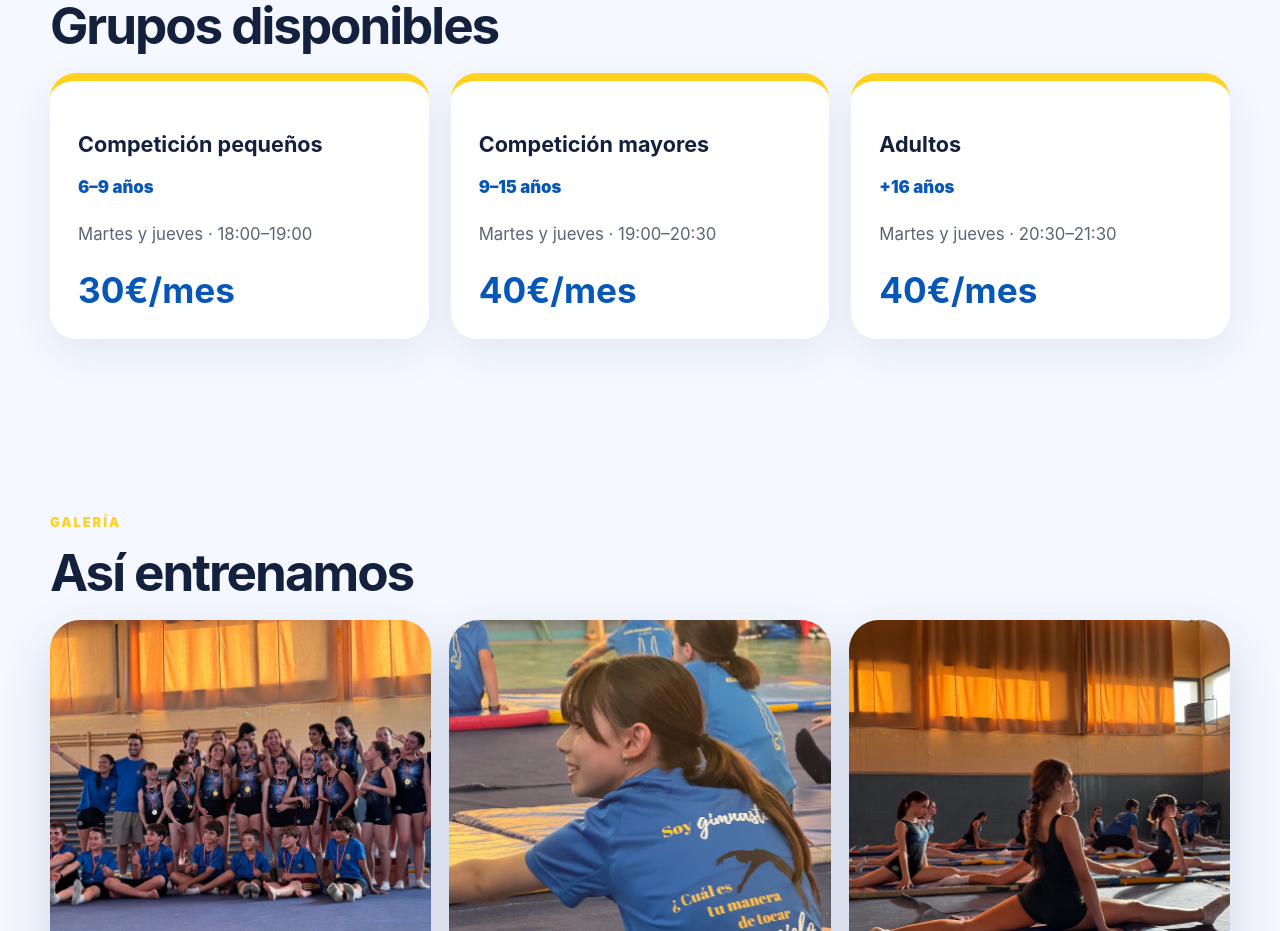
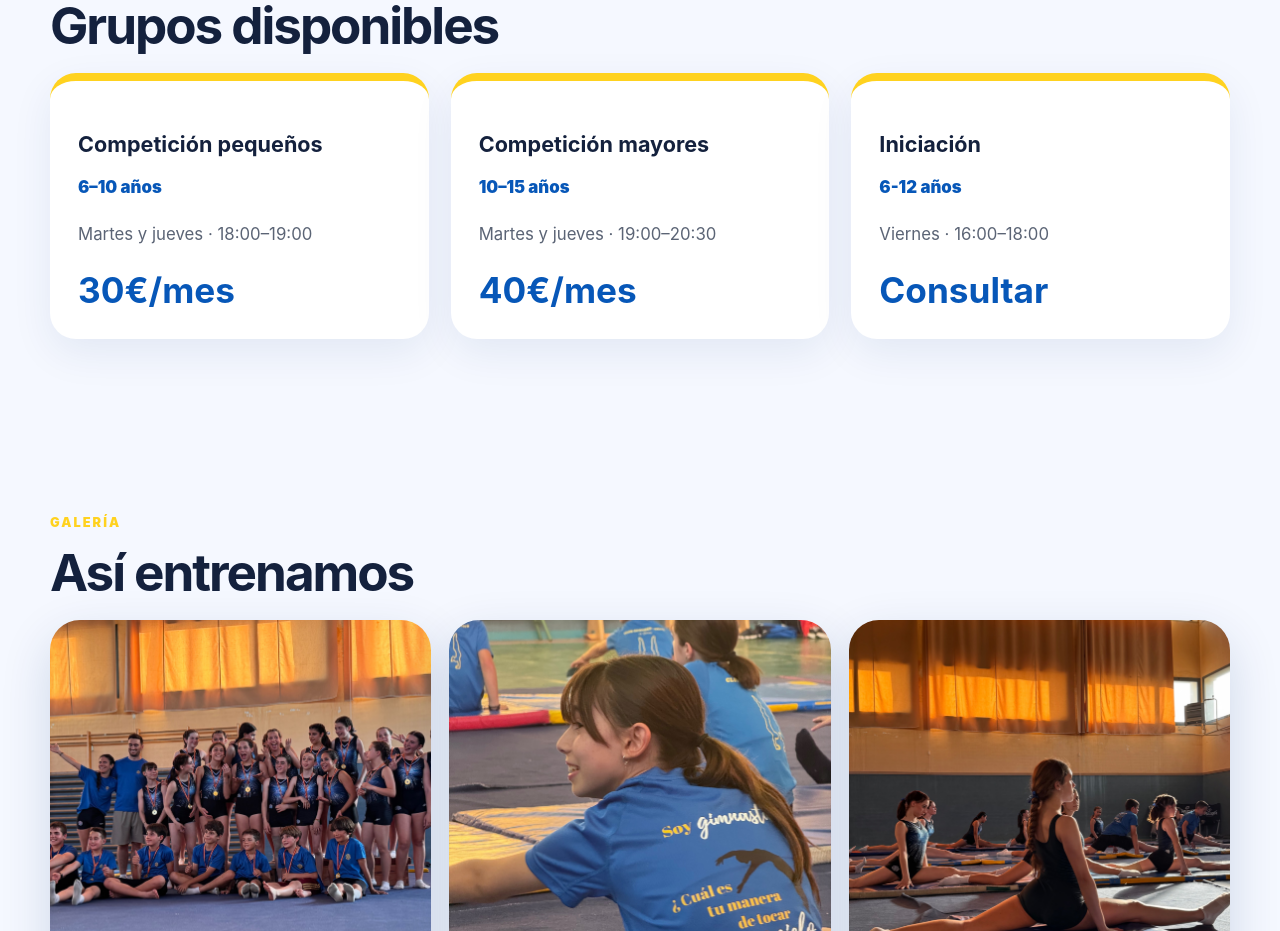
Before and after one commit to javierperezjuana-create/Club-Acrodeportivo-Alcala-, a React (Vite) app in the folder club-acrodeportivo-alcala-vercel-final/: page / in a window 1280 px wide. Shown: the part 2340-3271 px from the top of the page. Built offline with nearby package versions, Linux system fonts and the light colour scheme.

Commit message:
Update main.jsx

```diff
--- a/club-acrodeportivo-alcala-vercel-final/src/main.jsx
+++ b/club-acrodeportivo-alcala-vercel-final/src/main.jsx
@@ -6,22 +6,22 @@ import './styles.css'
 const grupos = [
   {
     nombre: 'Competición pequeños',
-    edad: '6–9 años',
+    edad: '6–10 años',
     horario: 'Martes y jueves · 18:00–19:00',
     precio: '30€/mes',
   },
   {
     nombre: 'Competición mayores',
-    edad: '9–15 años',
+    edad: '10–15 años',
     horario: 'Martes y jueves · 19:00–20:30',
     precio: '40€/mes',
   },
   {
-    nombre: 'Adultos',
-    edad: '+16 años',
-    horario: 'Martes y jueves · 20:30–21:30',
-    precio: '40€/mes',
-  },
+  nombre: 'Iniciación',
+  edad: '6-12 años',
+  horario: 'Viernes · 16:00–18:00',
+  precio: 'Consultar',
+},
 ]
 
 const galeria = [
```
